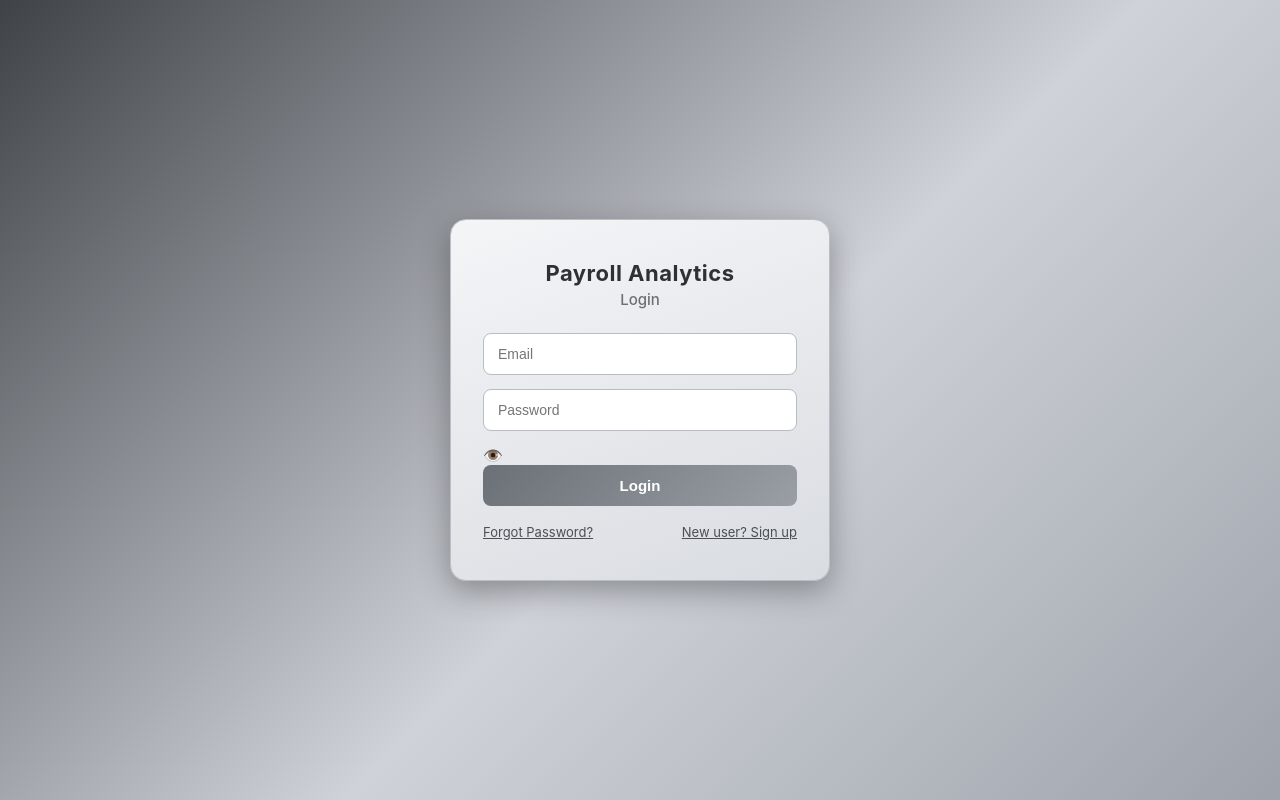
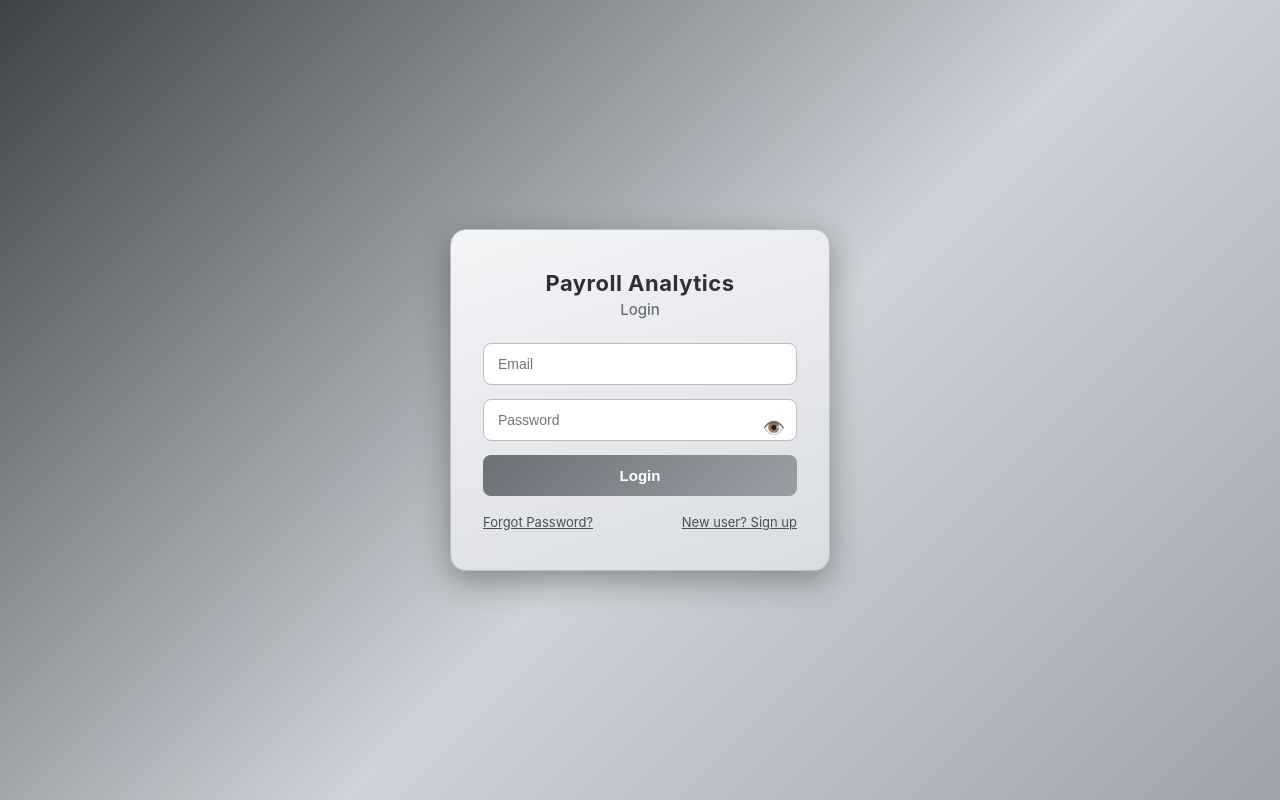
Before and after one commit to vr051688-collab/payroll-analytics-dashboard, a React (Vite) app in the folder frontend/: page / in a window 1280 px wide. Built offline with nearby package versions, Linux system fonts and the light colour scheme.

Commit message:
Add password input styling and toggle button

```diff
--- a/frontend/src/index.css
+++ b/frontend/src/index.css
@@ -317,3 +317,23 @@
 .auth-links span:hover {
   color: #2e3033;
 }
+.password-wrapper {
+  position: relative;
+  width: 100%;
+}
+
+.password-wrapper .dsa-input {
+  width: 100%;
+  padding-right: 40px;
+  box-sizing: border-box;
+}
+
+.password-toggle {
+  position: absolute;
+  right: 12px;
+  top: 50%;
+  transform: translateY(-50%);
+  cursor: pointer;
+  font-size: 18px;
+  user-select: none;
+}
```
